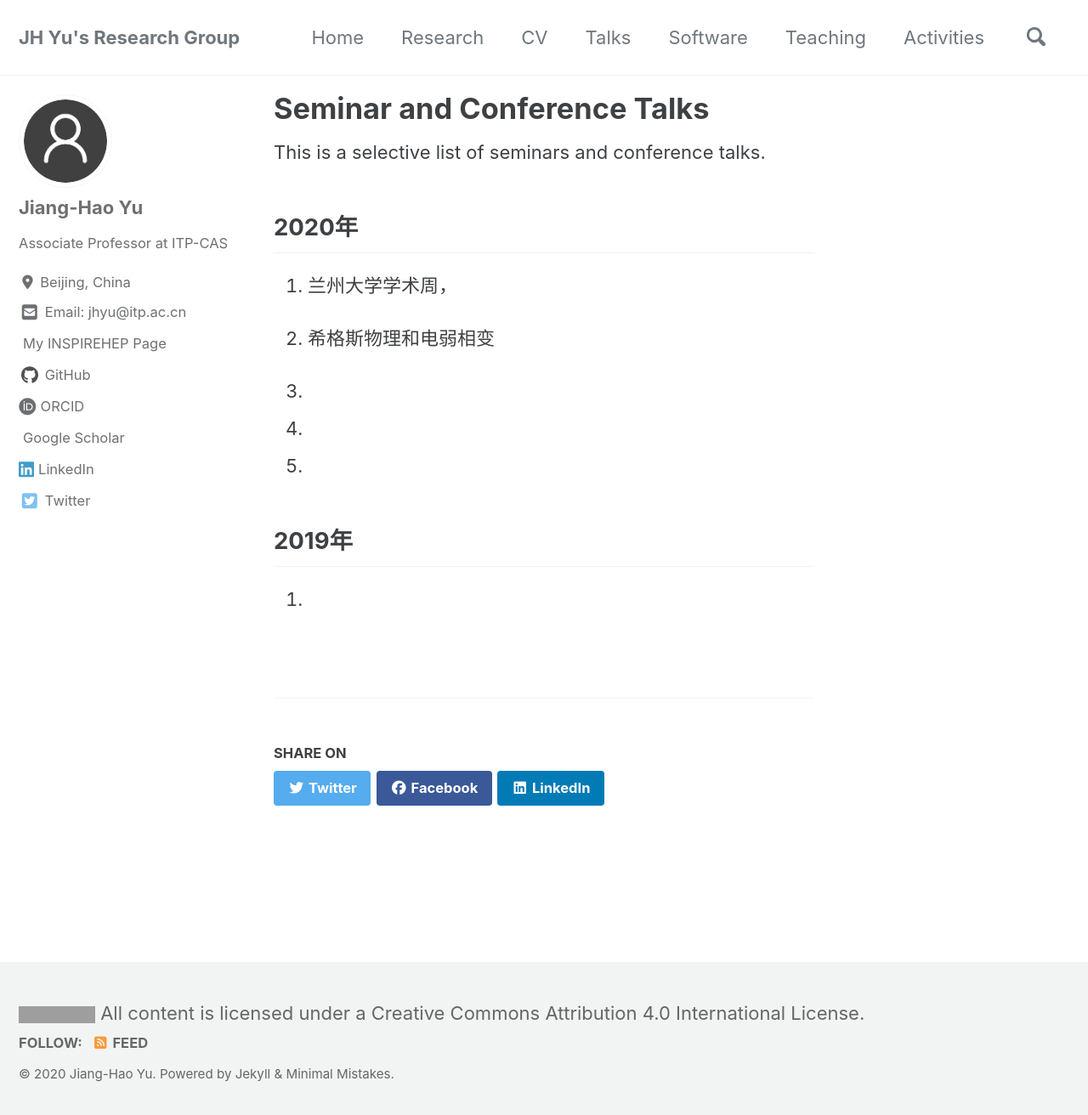
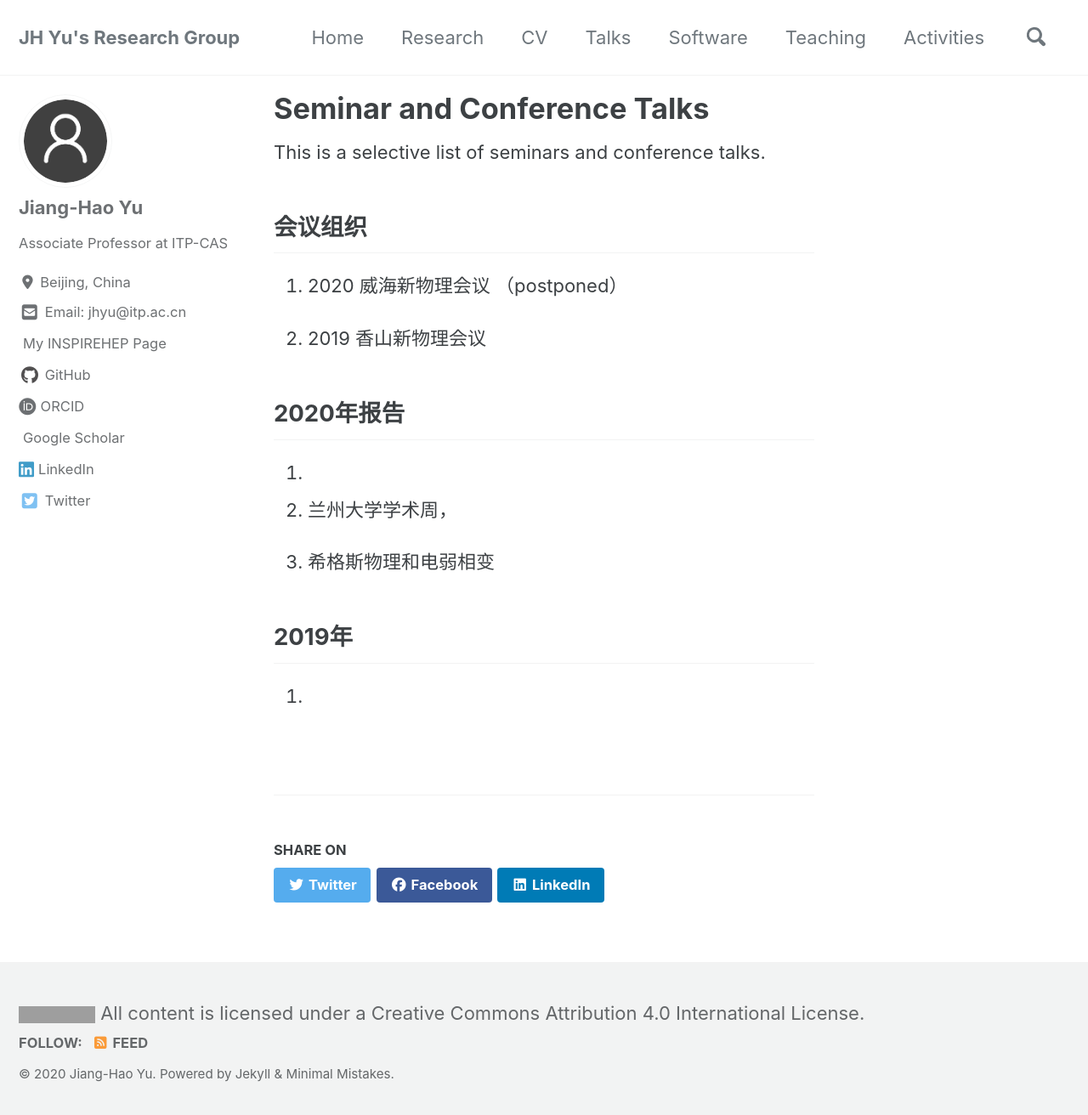
Before and after one commit to jhyu-itp/jhyu-itp.github.io, a Jekyll site: the page built from _pages/talks.md, in a window 1280 px wide and 1320 px high. Shown: the top 1312 px of the window at 85% size. Built offline with Jekyll 4.4.1, drawn with Linux system fonts in a browser that asks for light colours; cached includes are drawn as plain includes; nearby versions of some CDN libraries; a style sheet for code colours, icons or effects is not loaded; grey boxes are pictures that could not be loaded.

Commit message:
Update talks.md

```diff
--- a/_pages/talks.md
+++ b/_pages/talks.md
@@ -7,17 +7,22 @@ layout: talks
 
 This is a selective list of seminars and conference talks.
 
-## 2020年
+## 会议组织
 
-5. 兰州大学学术周，
+1. 2020 威海新物理会议 （postponed）
 
-4. 希格斯物理和电弱相变
+1. 2019 香山新物理会议
 
-3.
 
-2.
+
+## 2020年报告
 
 1.
+
+2. 兰州大学学术周，
+
+3. 希格斯物理和电弱相变
+
 
 
 ## 2019年
```
